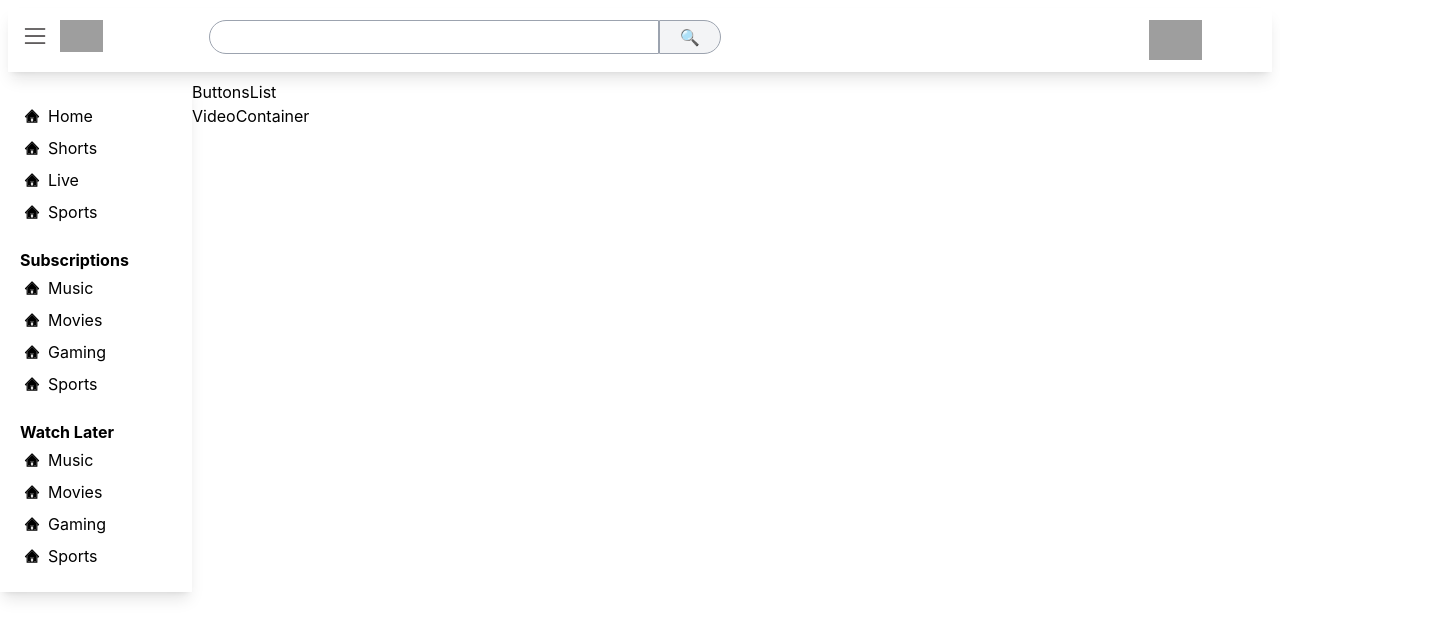
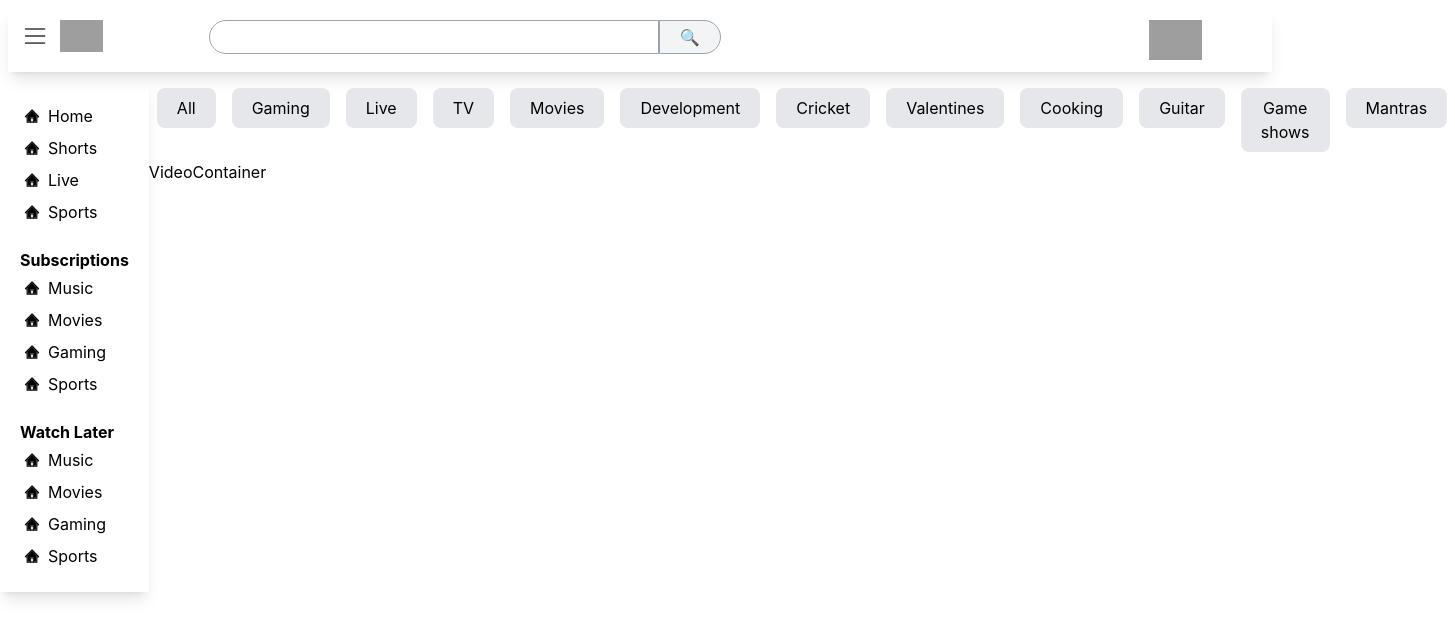
Before and after one commit to danishagarwal/Youtube, a React (Create React App) app: page / in a window 1280 px wide. Shown: the top 638 px of the page, 1455 px wide, since content can reach past the window. Built offline with nearby package versions, Linux system fonts and the light colour scheme; grey boxes are pictures that could not be loaded.

Commit message:
body_button

```diff
--- /dev/null
+++ b/src/components/Button.js
@@ -0,0 +1,12 @@
+import React from 'react'
+
+const Button = (props) => {
+    return (
+        <div className=''>
+            <button className='py-2 px-5 rounded-lg m-2 bg-gray-200'>{props.name}</button>
+
+        </div>
+    )
+}
+
+export default Button
--- a/src/components/ButtonsList.js
+++ b/src/components/ButtonsList.js
@@ -1,8 +1,13 @@
 import React from 'react'
+import Button from './Button'
+
+const list = ["All", "Gaming", "Live", "TV", "Movies", "Development", "Cricket", "Valentines", "Cooking", "Guitar", "Game shows", "Mantras"];
 
 const ButtonsList = () => {
     return (
-        <div>ButtonsList</div>
+        <div className='flex'>
+            {list.map((buttonn) => <Button name={buttonn}></Button>)}
+        </div>
 
     )
 }
```
